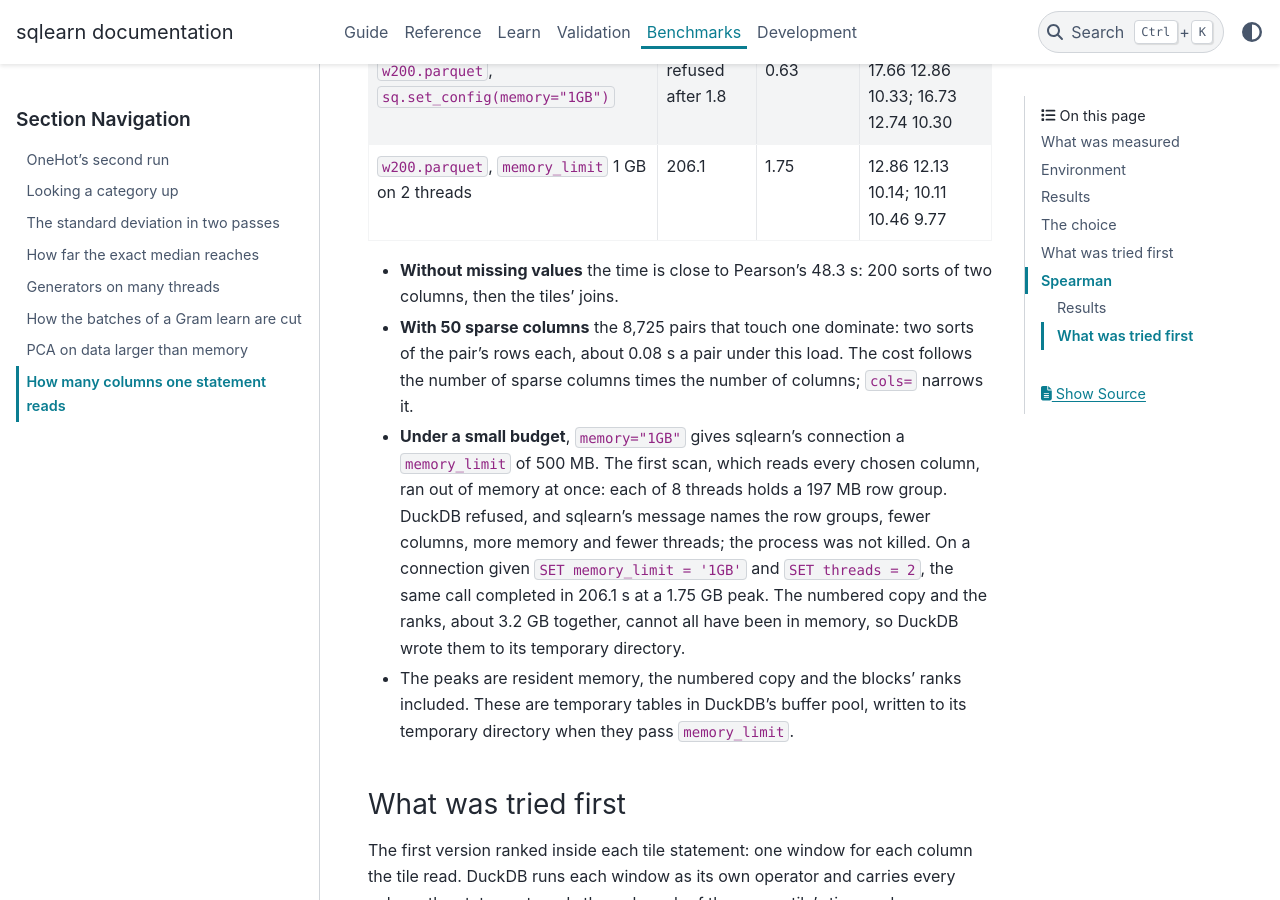
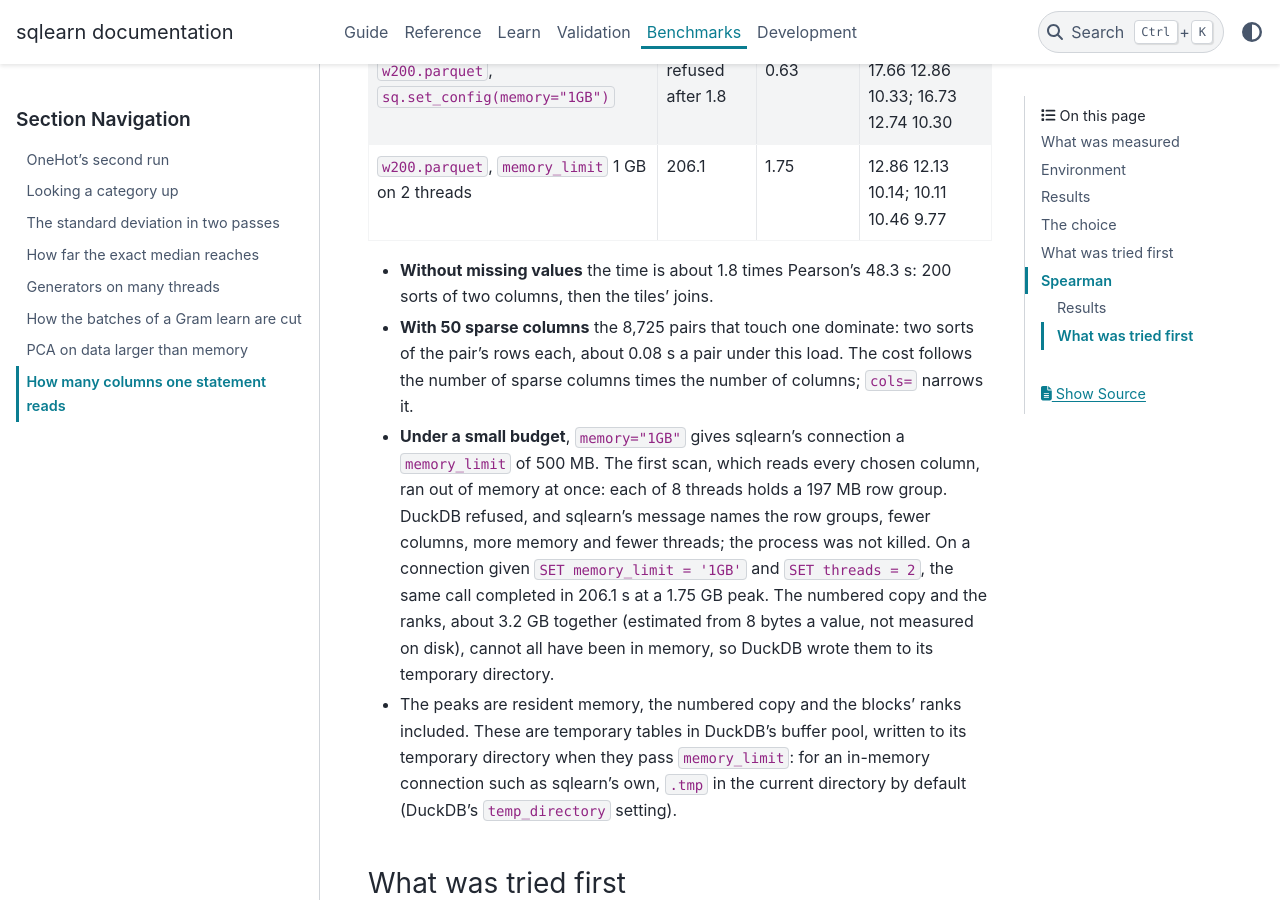
Before and after one commit to glaucis/sqlearn, a Sphinx documentation site: the page built from docs/benchmarks/explore-correlations.md, in a window 1280 px wide and 900 px high, scrolled down 3146 px. Built offline with Sphinx 7.4.7 and the PyData theme 0.15.4, drawn with Linux system fonts in a browser that asks for light colours; pages that are not in the unit, such as notebooks, are missing from menus; the version number could not be read and is left out.

Commit message:
test: compare Spearman at an absolute bound only at zero (#74)
The pandas comparison took abs_tol=1e-15 for every pair, which loosens
any correlation under 1e-3; it now applies only where pandas gives 0.

Out of memory while ranking now leads its fixes with more memory and
fewer threads, which help a sort, before fewer columns. The docstring
says Spearman's first scan reads every chosen column in one statement
and where DuckDB writes the temporary copy; the benchmark calls 88 s
about 1.8 times Pearson's and marks the copy's size as an estimate.

```diff
--- a/docs/benchmarks/explore-correlations.md
+++ b/docs/benchmarks/explore-correlations.md
@@ -108,8 +108,8 @@ only its two columns.
 | `w200.parquet`, `sq.set_config(memory="1GB")` | refused after 1.8 | 0.63 | 17.66 12.86 10.33; 16.73 12.74 10.30 |
 | `w200.parquet`, `memory_limit` 1 GB on 2 threads | 206.1 | 1.75 | 12.86 12.13 10.14; 10.11 10.46 9.77 |
 
-- **Without missing values** the time is close to Pearson's 48.3 s: 200
-  sorts of two columns, then the tiles' joins.
+- **Without missing values** the time is about 1.8 times Pearson's 48.3
+  s: 200 sorts of two columns, then the tiles' joins.
 - **With 50 sparse columns** the 8,725 pairs that touch one dominate: two
   sorts of the pair's rows each, about 0.08 s a pair under this load. The
   cost follows the number of sparse columns times the number of columns;
@@ -121,11 +121,13 @@ only its two columns.
   memory and fewer threads; the process was not killed. On a connection given
   `SET memory_limit = '1GB'` and `SET threads = 2`, the same call completed in
   206.1 s at a 1.75 GB peak. The numbered copy and the ranks, about 3.2 GB
-  together, cannot all have been in memory, so DuckDB wrote them to its
-  temporary directory.
+  together (estimated from 8 bytes a value, not measured on disk), cannot
+  all have been in memory, so DuckDB wrote them to its temporary directory.
 - The peaks are resident memory, the numbered copy and the blocks' ranks
   included. These are temporary tables in DuckDB's buffer pool, written to
-  its temporary directory when they pass `memory_limit`.
+  its temporary directory when they pass `memory_limit`: for an in-memory
+  connection such as sqlearn's own, `.tmp` in the current directory by
+  default (DuckDB's `temp_directory` setting).
 
 ### What was tried first
 
```
Also changed, not shown: 3 other files.
